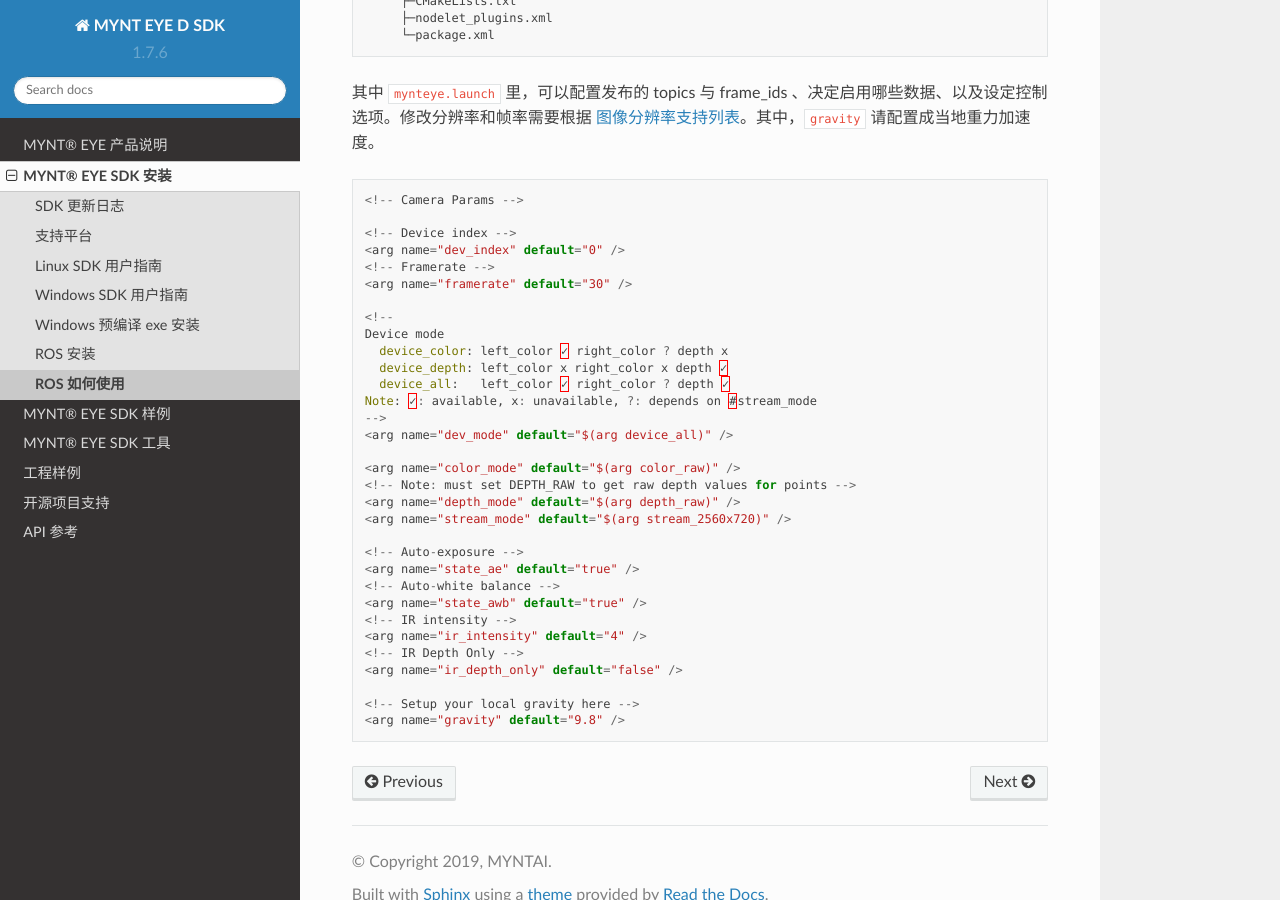
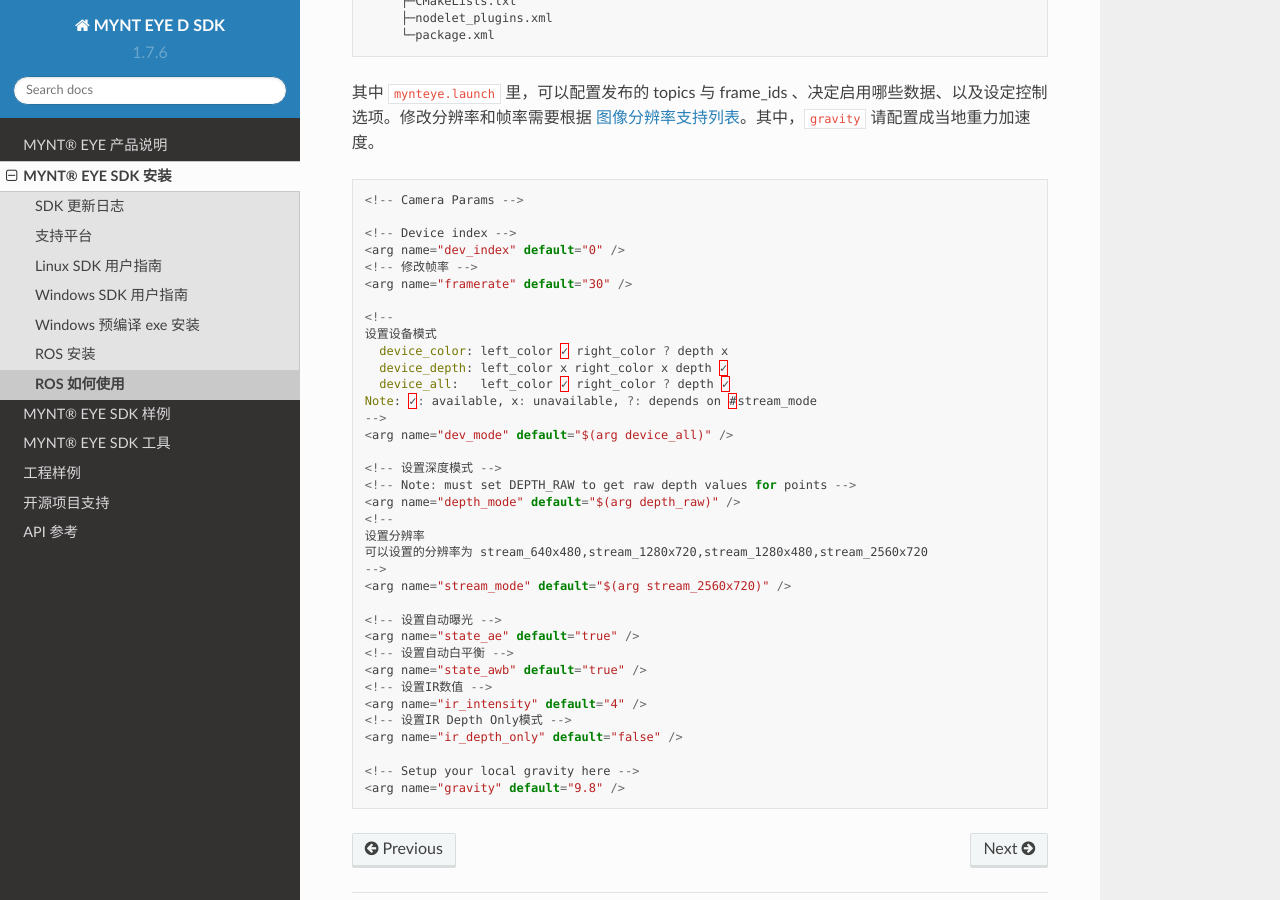
Before and after one commit to slightech/MYNT-EYE-D-SDK-Docs-zh_CN, a Sphinx documentation site: the page built from docs/installation/ros/ros_usage.rst, in a window 1280 px wide and 900 px high, scrolled down 1320 px. Built offline with Sphinx 7.4.7 and the Read the Docs theme 2.0.0, drawn with Linux system fonts in a browser that asks for light colours.

Commit message:
docs(*): add ros usage and exe system path,modify exposure time info

```diff
--- a/docs/installation/install_exe_win.rst
+++ b/docs/installation/install_exe_win.rst
@@ -16,6 +16,12 @@
 进入 “\bin\samples” 目录，双击 “get_image.exe”
 运行，即可看到相机画面。
 
+.. note::
+
+  如果无法运行样例，请先检查一下系统变量PATH中是否成功添加了``<SDK_ROOT_DIR>\bin``,``<SDK_ROOT_DIR>\bin\3rdparty``,
+  ``<SDK_ROOT_DIR>\3rdparty\libjpeg-turbo64\bin``,
+
+
 生成样例工程
 ------------
 
--- a/docs/installation/ros/ros_usage.rst
+++ b/docs/installation/ros/ros_usage.rst
@@ -83,11 +83,11 @@
 
   <!-- Device index -->
   <arg name="dev_index" default="0" />
-  <!-- Framerate -->
+  <!-- 修改帧率 -->
   <arg name="framerate" default="30" />
 
   <!--
-  Device mode
+  设置设备模式
     device_color: left_color ✓ right_color ? depth x
     device_depth: left_color x right_color x depth ✓
     device_all:   left_color ✓ right_color ? depth ✓
@@ -95,18 +95,22 @@
   -->
   <arg name="dev_mode" default="$(arg device_all)" />
 
-  <arg name="color_mode" default="$(arg color_raw)" />
+  <!-- 设置深度模式 -->
   <!-- Note: must set DEPTH_RAW to get raw depth values for points -->
   <arg name="depth_mode" default="$(arg depth_raw)" />
+  <!--
+  设置分辨率
+  可以设置的分辨率为 stream_640x480,stream_1280x720,stream_1280x480,stream_2560x720
+  -->
   <arg name="stream_mode" default="$(arg stream_2560x720)" />
 
-  <!-- Auto-exposure -->
+  <!-- 设置自动曝光 -->
   <arg name="state_ae" default="true" />
-  <!-- Auto-white balance -->
+  <!-- 设置自动白平衡 -->
   <arg name="state_awb" default="true" />
-  <!-- IR intensity -->
+  <!-- 设置IR数值 -->
   <arg name="ir_intensity" default="4" />
-  <!-- IR Depth Only -->
+  <!-- 设置IR Depth Only模式 -->
   <arg name="ir_depth_only" default="false" />
 
   <!-- Setup your local gravity here -->
--- a/docs/samples/camera_control_params.rst
+++ b/docs/samples/camera_control_params.rst
@@ -48,7 +48,7 @@
 
 .. code-block:: c++
 
-   /** Set exposure time [1ms - 2000ms]
+   /** Recommended exposure time [1ms - 2000ms]
     * value -- exposure time value
     * */
    void SetExposureTime(const float &value);    see "camera.h"
```
